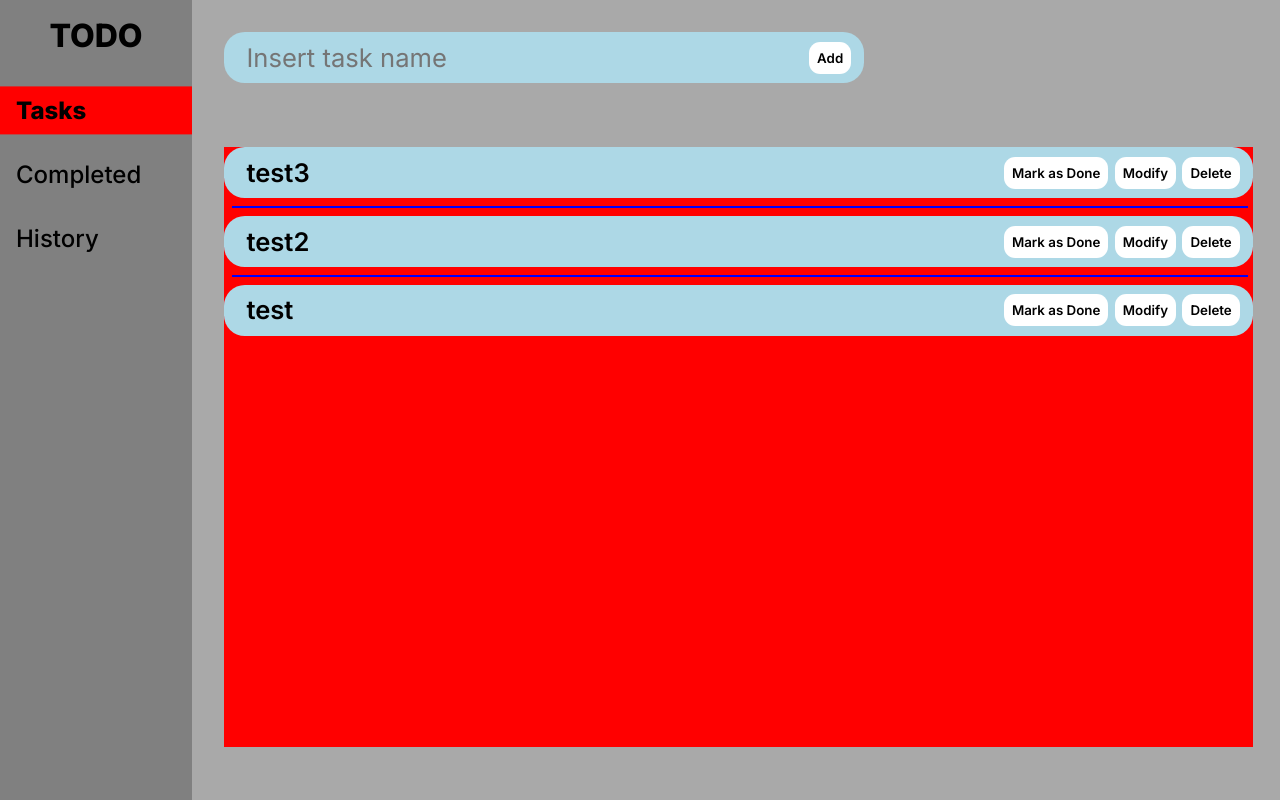
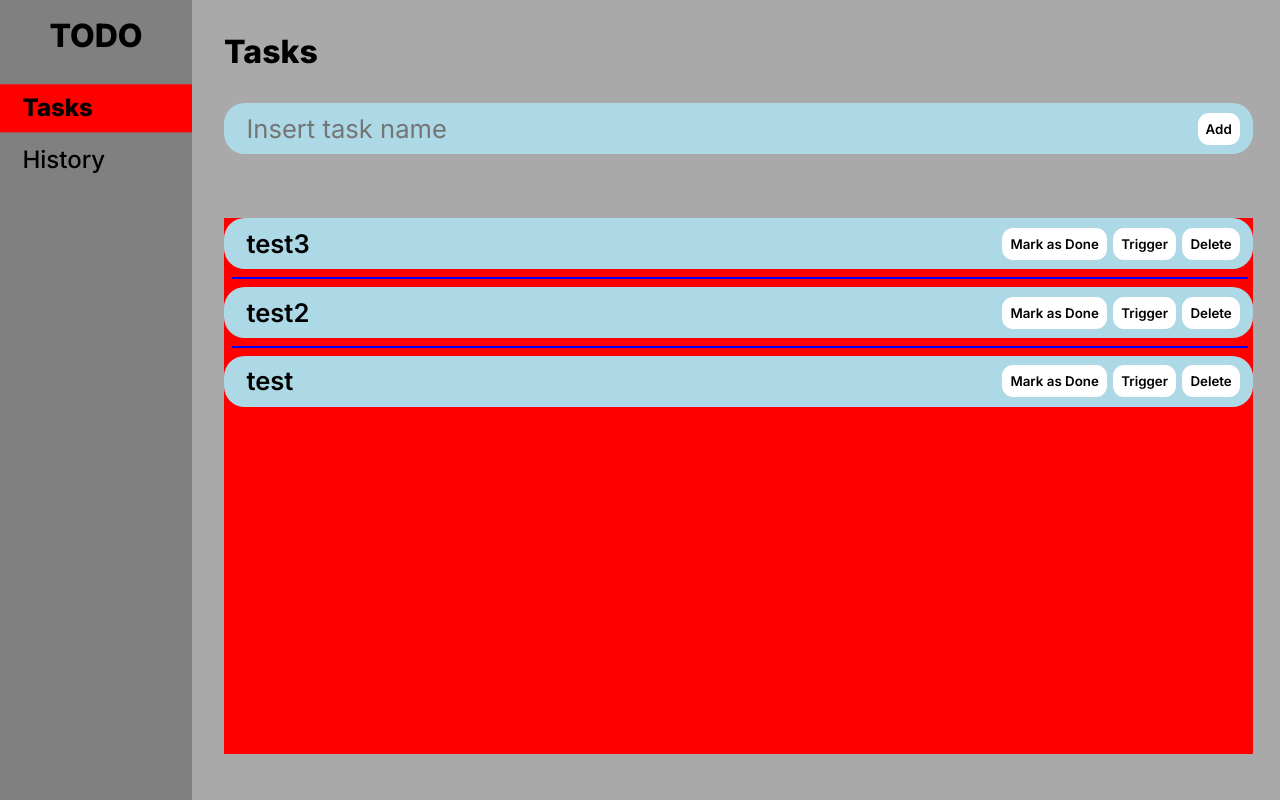
Before and after one commit to Moo2meenn/todo-app, a React (Create React App) app: page / in a window 1280 px wide. Built offline with nearby package versions, Linux system fonts and the light colour scheme.

Commit message:
tasks modifications

```diff
--- a/package.json
+++ b/package.json
@@ -12,6 +12,7 @@
     "react-dom": "^18.2.0",
     "react-router-dom": "^6.14.1",
     "react-scripts": "5.0.1",
+    "reactjs-popup": "^2.0.5",
     "styled-components": "^6.0.4",
     "uuid": "^9.0.0",
     "web-vitals": "^2.1.4"
--- a/src/App.js
+++ b/src/App.js
@@ -5,7 +5,6 @@ import GlobalStyles from "./components/GlobalStyles";
 import Nav from "./components/Nav";
 //Import pages
 import Tasks from "./pages/Tasks";
-import Completed from "./pages/Completed";
 import History from "./pages/History";
 import TasksList from "./components/TasksList";
 import HistoryList from "./components/HistoryList";
@@ -31,8 +30,17 @@ function App() {
             />
           }
         />
-        <Route path="/completed" element={<Completed />} />
-        <Route path="logs" element={<History history={history} />} />
+        <Route
+          path="logs"
+          element={
+            <History
+              history={history}
+              setHistory={setHistory}
+              tasks={tasks}
+              setTasks={setTasks}
+            />
+          }
+        />
       </Routes>
     </div>
   );
--- a/src/components/CreateTask.js
+++ b/src/components/CreateTask.js
@@ -2,19 +2,39 @@ import React from "react";
 import styled from "styled-components";
 import { v4 as uuidv4 } from "uuid";
 
-const CreateTask = ({ tasks, setTasks }) => {
+const CreateTask = ({ tasks, setTasks, history, setHistory }) => {
   function handleSubmit(e) {
     e.preventDefault();
     const formData = new FormData(e.target);
     const inputValidation = formData.get("taskName")?.trim();
+    const tId = uuidv4();
+
+    const dateObject = new Date();
+    let date = dateObject
+      .toUTCString()
+      .slice(0, dateObject.toDateString.length - 4);
 
     if (!inputValidation) return;
-    setTasks([...tasks, { id: uuidv4(), name: inputValidation }]);
+    setTasks([...tasks, { id: tId, name: inputValidation }]);
+    setHistory([
+      ...history,
+      {
+        id: tId,
+        taskName: inputValidation,
+        deleteTime: date,
+        status: "Created",
+      },
+    ]);
   }
 
   return (
     <StyledForm onSubmit={handleSubmit}>
-      <StyledName name="taskName" type="text" placeholder="Insert task name" />
+      <StyledName
+        name="taskName"
+        type="text"
+        placeholder="Insert task name"
+        maxLength="32"
+      />
       <button type="submit">Add</button>
     </StyledForm>
   );
@@ -23,7 +43,7 @@ const CreateTask = ({ tasks, setTasks }) => {
 const StyledForm = styled.form`
   display: flex;
   padding: 0.6rem;
-  width: 40rem;
+  width: 97.4%;
   border-radius: 1.3rem;
   margin: 1rem;
   background-color: lightblue;
--- a/src/components/HistoryTask.js
+++ b/src/components/HistoryTask.js
@@ -1,8 +1,28 @@
 import React from "react";
 import styled from "styled-components";
 
-const Task = ({ history, name, time, status }) => {
+const Task = ({
+  history,
+  setHistory,
+  tasks,
+  setTasks,
+  name,
+  time,
+  status,
+  id,
+}) => {
   console.log(history);
+  console.log(tasks);
+  const restoreHandler = () => {
+    setTasks([...tasks, { id: id, name: name }]);
+    setHistory(history.filter((t) => !(t.status === "Deleted" && t.id === id)));
+  };
+  const undoHandler = () => {
+    setTasks([...tasks, { id: id, name: name }]);
+    setHistory(
+      history.filter((t) => !(t.status === "Completed" && t.id === id))
+    );
+  };
   return (
     <StyledDiv>
       <StyledName>{name}</StyledName>
@@ -18,6 +38,12 @@ const Task = ({ history, name, time, status }) => {
         >
           <path d="M480-294q78 0 132-54t54-132q0-78-54-132t-132-54q-78 0-132 54t-54 132q0 78 54 132t132 54Zm0 214q-82 0-155-31.5t-127.5-86Q143-252 111.5-325T80-480q0-83 31.5-156t86-127Q252-817 325-848.5T480-880q83 0 156 31.5T763-763q54 54 85.5 127T880-480q0 82-31.5 155T763-197.5q-54 54.5-127 86T480-80Zm0-60q142 0 241-99.5T820-480q0-142-99-241t-241-99q-141 0-240.5 99T140-480q0 141 99.5 240.5T480-140Zm0-340Z" />
         </svg>
+        {status === "Deleted" ? (
+          <StyledButton onClick={restoreHandler}>Restore</StyledButton>
+        ) : null}
+        {status === "Completed" ? (
+          <StyledButton onClick={undoHandler}>Undo</StyledButton>
+        ) : null}
       </InnerDiv>
     </StyledDiv>
   );
@@ -42,6 +68,10 @@ const InnerDiv = styled.div`
   }
 `;
 
+const StyledButton = styled.button`
+  width: 6rem;
+`;
+
 const StyledName = styled.h2``;
 
 const StyledH3 = styled.h3`
--- a/src/components/Nav.js
+++ b/src/components/Nav.js
@@ -11,45 +11,19 @@ const Nav = () => {
         style={{
           transform:
             pathname === "/"
-              ? "translateY(5.40rem)"
-              : pathname === "/completed"
-              ? "translateY(9.40rem)"
+              ? "translateY(5.27rem)"
               : pathname === "/logs"
-              ? "translateY(13.40rem)"
+              ? "translateY(8.42rem)"
               : "none",
         }}
       />
       <StyledUl>
-        <StyledLi
-          style={{
-            fontWeight: pathname === "/" ? "800" : "500",
-            transition: ".05s",
-          }}
-        >
-          <Link to="/" className="link">
-            Tasks
-          </Link>
-        </StyledLi>
-        <StyledLi
-          style={{
-            fontWeight: pathname === "/completed" ? "800" : "500",
-            transition: ".05s",
-          }}
-        >
-          <Link to="/completed" className="link">
-            Completed
-          </Link>
-        </StyledLi>
-        <StyledLi
-          style={{
-            fontWeight: pathname === "/logs" ? "800" : "500",
-            transition: ".05s",
-          }}
-        >
-          <Link to="/logs" className="link">
-            History
-          </Link>
-        </StyledLi>
+        <ActiveLink to="/" className="link" exact>
+          <StyledLi isActive={pathname === "/"}>Tasks</StyledLi>
+        </ActiveLink>
+        <ActiveLink to="/logs" className="link">
+          <StyledLi isActive={pathname === "/logs"}>History</StyledLi>
+        </ActiveLink>
       </StyledUl>
     </StyledNav>
   );
@@ -96,12 +70,25 @@ const StyledH1 = styled.h1`
 `;
 
 const StyledLi = styled.li`
-  padding-inline: 1rem;
-  margin: 1rem 0rem;
-  height: 3rem;
-  line-height: 3rem;
-  align-self: center;
-  transition: 0.3s;
+  font-size: 1.5rem;
+  text-decoration: none;
+  user-select: none;
+  color: black;
+  transition: 0.1s;
+  font-weight: ${({ isActive }) => (isActive ? "800" : "500")};
+  &:hover {
+    font-weight: 800;
+    transition: 0.2s;
+  }
+`;
+
+const activeClassName = "active";
+
+const ActiveLink = styled(Link).attrs({ activeClassName })`
+  &.${activeClassName} {
+    font-weight: 800;
+    transition: 0.2s;
+  }
 `;
 
 export default Nav;
--- a/src/components/Task.js
+++ b/src/components/Task.js
@@ -1,5 +1,6 @@
 import React from "react";
 import styled from "styled-components";
+import Popup from "reactjs-popup";
 
 const Task = ({ tasks, setTasks, taskName, id, history, setHistory }) => {
   const deleteHandler = () => {
@@ -7,24 +8,47 @@ const Task = ({ tasks, setTasks, taskName, id, history, setHistory }) => {
     let date = dateObject
       .toUTCString()
       .slice(0, dateObject.toDateString.length - 4);
-    console.log(date);
     setHistory([
       ...history,
       { id: id, taskName: taskName, deleteTime: date, status: "Deleted" },
     ]);
     setTasks(tasks.filter((t) => t.id !== id));
   };
+
+  const doneHandler = () => {
+    const dateObject = new Date();
+    let date = dateObject
+      .toUTCString()
+      .slice(0, dateObject.toDateString.length - 4);
+    setHistory([
+      ...history,
+      { id: id, taskName: taskName, deleteTime: date, status: "Completed" },
+    ]);
+    setTasks(tasks.filter((t) => t.id !== id));
+  };
+
   return (
     <StyledDiv>
       <StyledName>{taskName}</StyledName>
       <InnerDiv>
-        <button>Mark as Done</button>
-        <button>Modify</button>
+        <button onClick={doneHandler}>Mark as Done</button>
+        <StyledPopup trigger={<button> Trigger</button>} modal nested>
+          <StyledPop>Popup content here !!</StyledPop>
+        </StyledPopup>
         <button onClick={deleteHandler}>Delete</button>
       </InnerDiv>
     </StyledDiv>
   );
 };
+
+const StyledPopup = styled(Popup)`
+  &-overlay {
+    background-color: rgba(0, 0, 0, 0.2);
+    backdrop-filter: blur(2px);
+  }
+`;
+
+const StyledPop = styled.div``;
 
 const StyledDiv = styled.div`
   display: flex;
--- a/src/pages/Completed.js
+++ /dev/null
@@ -1,18 +0,0 @@
-import React from "react";
-import styled from "styled-components";
-
-const Completed = () => {
-  return (
-    <StyledDiv>
-      <h1>Completed</h1>
-    </StyledDiv>
-  );
-};
-
-const StyledDiv = styled.div`
-  background-color: darkgray;
-  margin-left: 15%;
-  height: 100vh;
-`;
-
-export default Completed;
--- a/src/pages/History.js
+++ b/src/pages/History.js
@@ -3,7 +3,7 @@ import styled from "styled-components";
 //Import components
 import HistoryTask from "../components/HistoryTask";
 
-const History = ({ history }) => {
+const History = ({ history, setHistory, tasks, setTasks }) => {
   return (
     <StyledDiv>
       <h1>History</h1>
@@ -17,6 +17,10 @@ const History = ({ history }) => {
                 name={task.taskName}
                 time={task.deleteTime}
                 status={task.status}
+                setHistory={setHistory}
+                tasks={tasks}
+                setTasks={setTasks}
+                id={task.id}
                 key={task.id}
               />
               {index === 0 ? null : <LineDiv />}
@@ -36,7 +40,7 @@ const StyledDiv = styled.div`
 `;
 
 const InnerDiv = styled.div`
-  height: 75vh;
+  height: 76vh;
   width: 97.4%;
   overflow: auto;
   margin: 4rem 0rem 0rem 1rem;
--- a/src/pages/Tasks.js
+++ b/src/pages/Tasks.js
@@ -6,18 +6,24 @@ import CreateTask from "../components/CreateTask";
 const Tasks = ({ tasks, setTasks, history, setHistory }) => {
   return (
     <StyledDiv>
-      <CreateTask tasks={tasks} setTasks={setTasks} />
+      <h1>Tasks</h1>
+
+      <CreateTask
+        tasks={tasks}
+        setTasks={setTasks}
+        history={history}
+        setHistory={setHistory}
+      />
       <InnerDiv>
         {tasks.length === 0 ? <h2>Add some tasks to show up here!</h2> : null}
         {tasks
           .map((task, index) => (
-            <WrapperDiv>
+            <WrapperDiv key={task.id}>
               <Task
                 setTasks={setTasks}
                 tasks={tasks}
                 taskName={task.name}
                 id={task.id}
-                key={task.id}
                 history={history}
                 setHistory={setHistory}
               />
@@ -38,7 +44,7 @@ const StyledDiv = styled.div`
 `;
 
 const InnerDiv = styled.div`
-  height: 75vh;
+  height: 67vh;
   width: 97.4%;
   overflow: auto;
   margin: 4rem 0rem 0rem 1rem;
```
Also changed, not shown: 1 other file (tests, documents, lock files or other folders).
